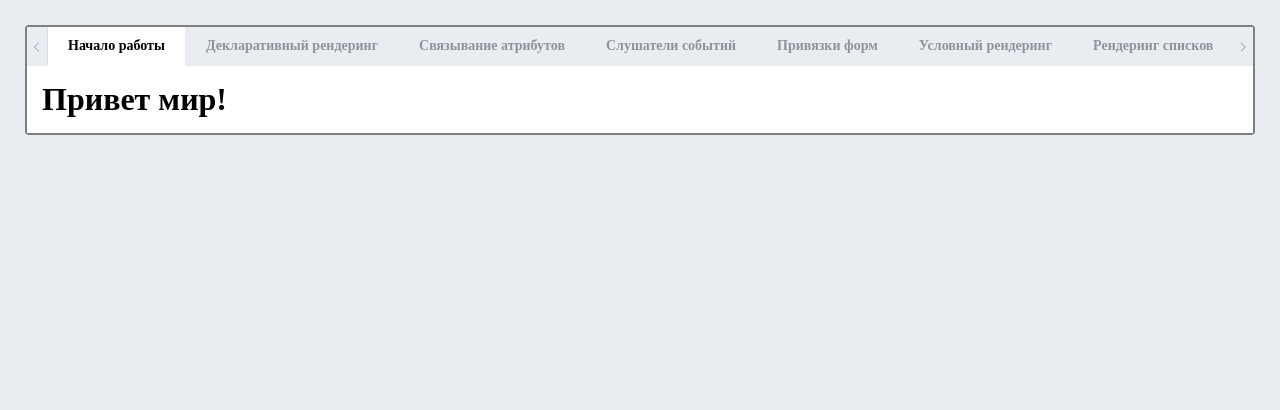
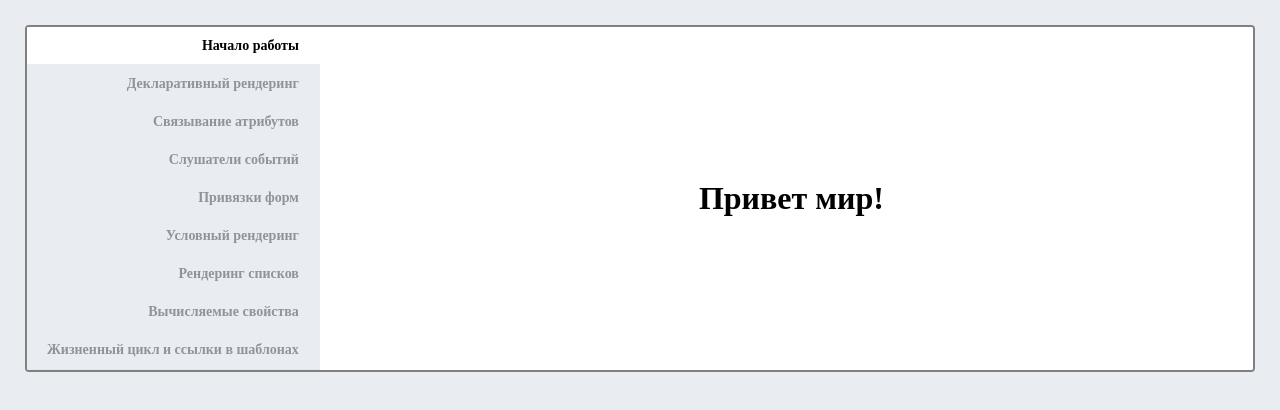
Before and after one commit to silwerlerman/Vue3Education, a Vue app: page / in a window 1280 px wide. Shown: the top 410 px of the page. Built offline with nearby package versions, Linux system fonts and the light colour scheme.

Commit message:
feat: Выполнено задание по жизненному циклу и ссылкам в шаблонах

```diff
--- a/components.d.ts
+++ b/components.d.ts
@@ -16,6 +16,7 @@ declare module 'vue' {
     ElTabs: typeof import('element-plus/es')['ElTabs']
     'Event Listeners': typeof import('./src/components/Event Listeners/Event Listeners.vue')['default']
     FormBindings: typeof import('./src/components/FormBindings/FormBindings.vue')['default']
+    LifecycleAndTemplateRefs: typeof import('./src/components/LifecycleAndTemplateRefs/LifecycleAndTemplateRefs.vue')['default']
     Listeners: typeof import('./src/components/Event Listeners/Event Listeners.vue')['default']
     ListRendering: typeof import('./src/components/ListRendering/ListRendering.vue')['default']
     Subpanel: typeof import('./src/components/Subpanel/Subpanel.vue')['default']
--- a/src/assets/style.scss
+++ b/src/assets/style.scss
@@ -23,3 +23,9 @@
 .el-button + .el-button {
   margin: 0 !important;
 }
+
+.el-tabs__content {
+  display: flex;
+  justify-content: center;
+  align-items: center;
+}
--- /dev/null
+++ b/src/components/LifecycleAndTemplateRefs/LifecycleAndTemplateRefs.vue
@@ -0,0 +1,15 @@
+<template>
+  <p ref="pElementRef">Hello</p>
+</template>
+
+<script setup lang="ts">
+import { onMounted, ref } from 'vue';
+
+const pElementRef = ref<HTMLElement | null>(null);
+
+onMounted(() => {
+  if (pElementRef.value) {
+    pElementRef.value.textContent = 'Hello1';
+  }
+});
+</script>
--- a/src/components/Subpanel/Subpanel.vue
+++ b/src/components/Subpanel/Subpanel.vue
@@ -1,5 +1,5 @@
 <template>
-  <el-tabs v-model="activeName" type="border-card" class="tabs">
+  <el-tabs v-model="activeName" type="border-card" class="tabs" tabPosition="left">
     <el-tab-pane label="Начало работы" name="first">
       <h1>Привет мир!</h1>
     </el-tab-pane>
@@ -24,6 +24,9 @@
     <el-tab-pane label="Вычисляемые свойства" name="eighth">
       <ComputedProperty />
     </el-tab-pane>
+    <el-tab-pane label="Жизненный цикл и ссылки в шаблонах" name="ninth">
+      <LifecycleAndTemplateRefs />
+    </el-tab-pane>
   </el-tabs>
 </template>
 
@@ -36,6 +39,7 @@ import FormBindings from '@/components/FormBindings/FormBindings.vue';
 import ConditionalRendering from '@/components/ConditionalRendering/ConditionalRendering.vue';
 import ListRendering from '@/components/ListRendering/ListRendering.vue';
 import ComputedProperty from '@/components/ComputedProperty/ComputedProperty.vue';
+import LifecycleAndTemplateRefs from '@/components/LifecycleAndTemplateRefs/LifecycleAndTemplateRefs.vue';
 
 const activeName = ref('first');
 </script>
```
Also changed, not shown: 1 other file (tests, documents, lock files or other folders).
